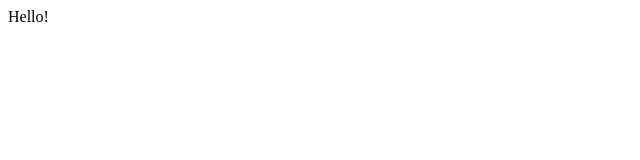
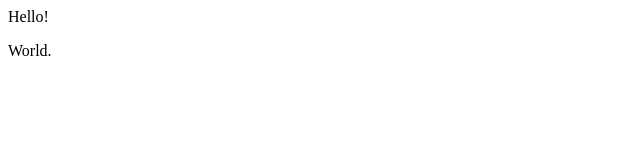
Before and after one commit to theandyyeh/demo-repo, a plain HTML site: page index.html in a window 1280 px wide. Shown: the full height of the page, 0-640 px from the left. Drawn offline with Linux system fonts and the light colour scheme.

Commit message:
try to test conflicts

```diff
--- a/index.html
+++ b/index.html
@@ -1 +1,2 @@
 <div> Hello! </div>
+<p> World. </p>
```
